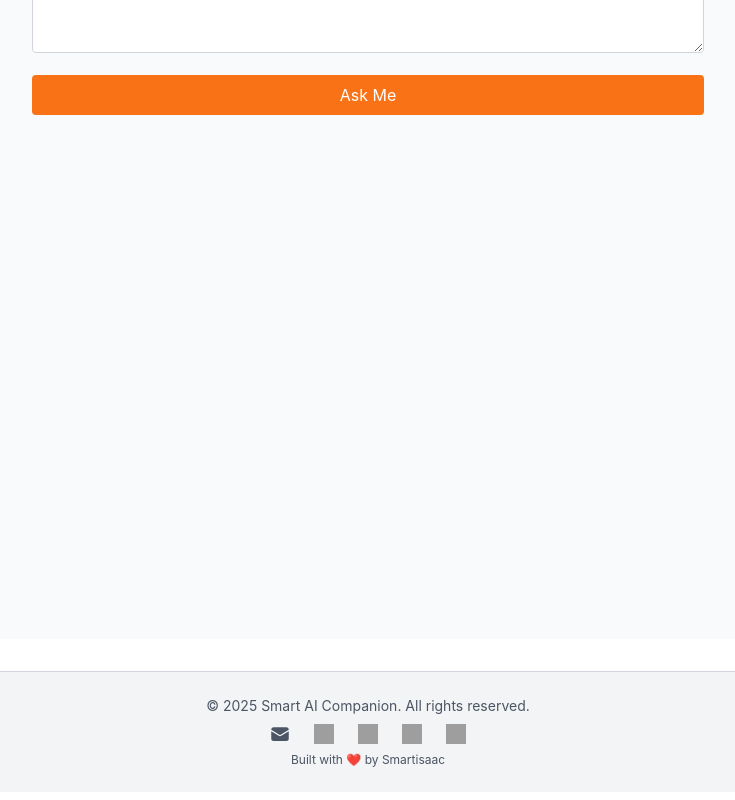
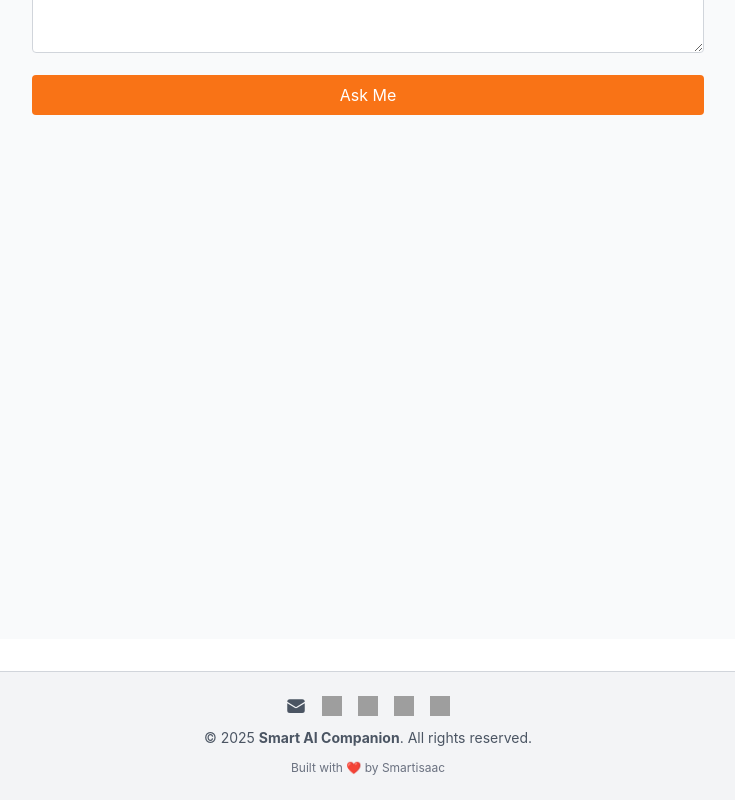
Before and after one commit to Smartzikky/ai-assistant-frontend, a React (Create React App) app: page /general in a window 1280 px wide. Shown: the part 245-1045 px from the top of the page, without its empty margins (272-1007 px from the left). Built offline with nearby package versions, Linux system fonts and the light colour scheme; no server answers; grey boxes are pictures that could not be loaded.

Commit message:
Update Footer.jsx

```diff
--- a/src/components/Footer.jsx
+++ b/src/components/Footer.jsx
@@ -3,12 +3,10 @@
 
 export default function Footer() {
   return (
-    <footer className="bg-gray-100 dark:bg-gray-900 text-gray-600 dark:text-gray-300 py-6 border-t border-gray-300 dark:border-gray-700">
-      <div className="text-center mb-2 text-sm">
-        <p>&copy; {new Date().getFullYear()} Smart AI Companion. All rights reserved.</p>
-      </div>
+    <footer className="bg-gray-100 dark:bg-gray-900 text-gray-600 dark:text-gray-300 border-t border-gray-300 dark:border-gray-700 px-4 py-6 mt-auto">
+      <div className="max-w-7xl mx-auto flex flex-col items-center space-y-3 text-sm">
 
-      <div className="flex justify-center items-center gap-6 mb-2">
+        <div className="flex items-center gap-4">
           <a href="mailto:smartisaac@gmail.com" className="hover:text-indigo-500" title="Email">
             <EnvelopeIcon className="h-5 w-5" />
           </a>
@@ -26,7 +24,10 @@
           </a>
         </div>
 
-      <p className="text-center text-xs">Built with ❤️ by Smartisaac</p>
+        <p className="text-center">&copy; {new Date().getFullYear()} <strong>Smart AI Companion</strong>. All rights reserved.</p>
+
+        <p className="text-center text-xs text-gray-500 dark:text-gray-400">Built with ❤️ by Smartisaac</p>
+      </div>
     </footer>
   );
 }
```
Lines whose indentation alone changed are shown as unchanged.
